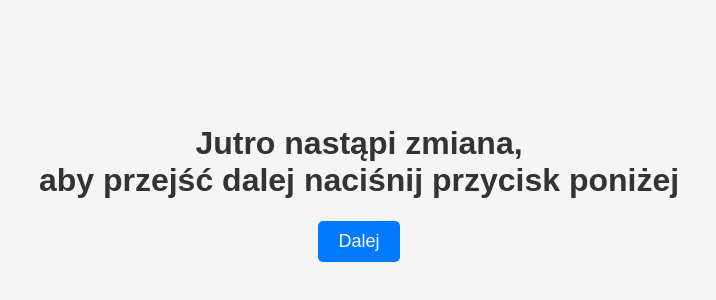
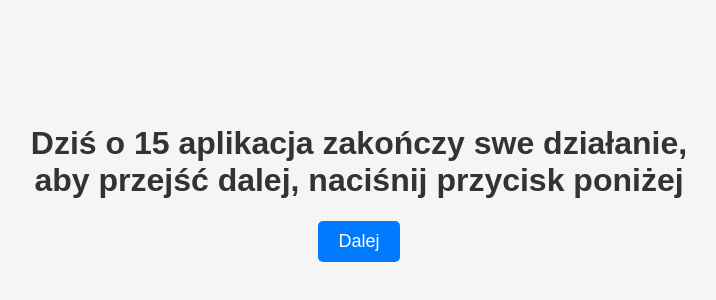
Before and after one commit to bed-deb/bdb, a plain HTML site: page info.html in a window 1280 px wide. Shown: the part 160-460 px from the top of the page, without its empty margins (281-997 px from the left). Drawn offline with Linux system fonts and the light colour scheme.

Commit message:
Update info.html

```diff
--- a/info.html
+++ b/info.html
@@ -30,7 +30,7 @@
     </style>
 </head>
 <body>
-    <h1>Jutro nastąpi zmiana,<br> aby przejść dalej naciśnij przycisk poniżej</h1>
+    <h1>Dziś o 15 aplikacja zakończy swe działanie,<br> aby przejść dalej, naciśnij przycisk poniżej</h1>
     <button onclick="location.href='dashboard.html'">Dalej</button>
 </body>
 </html>
```
